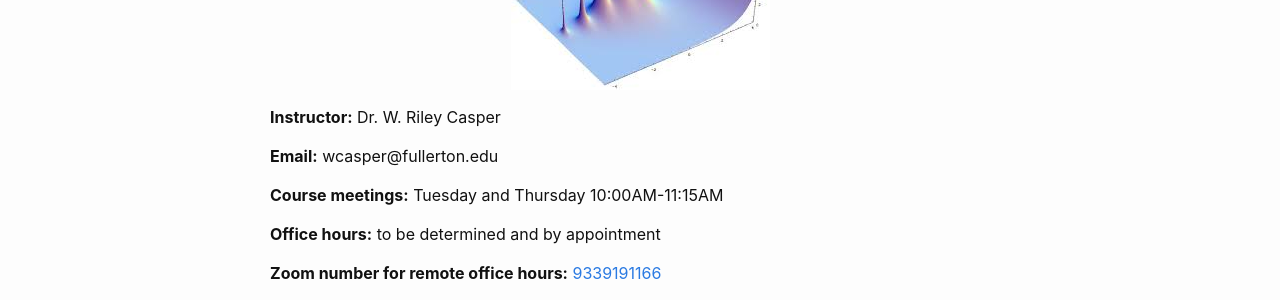
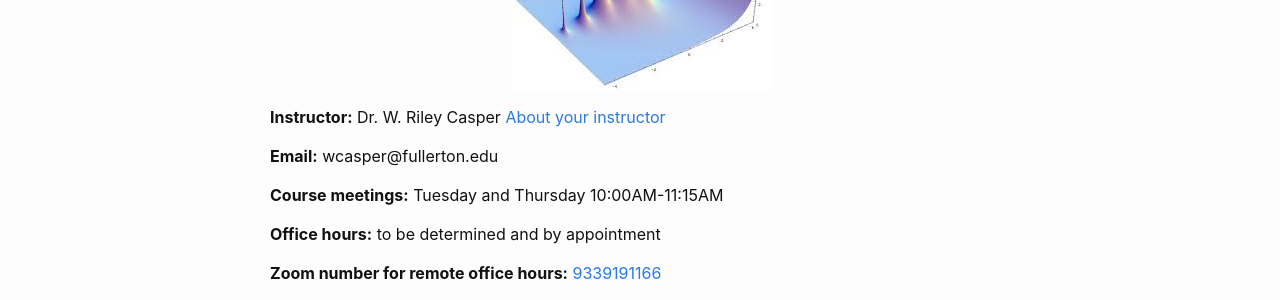
Before and after one commit to wcasper/math412fall2021, a Jekyll site: the page built from index.md, in a window 1280 px wide. Shown: the part 260-560 px from the top of the page. Built offline with Jekyll 4.4.1, drawn with Linux system fonts in a browser that asks for light colours.

Commit message:
added link to about instructor

```diff
--- a/index.md
+++ b/index.md
@@ -12,7 +12,7 @@ title: Math 412 Complex Analysis
 <p align="center"><img src="fig/gamma.jpeg"/></p>
 
 
-**Instructor:** Dr. W. Riley Casper
+**Instructor:** Dr. W. Riley Casper [About your instructor](instructor)
 
 **Email:** wcasper@fullerton.edu
 
```
